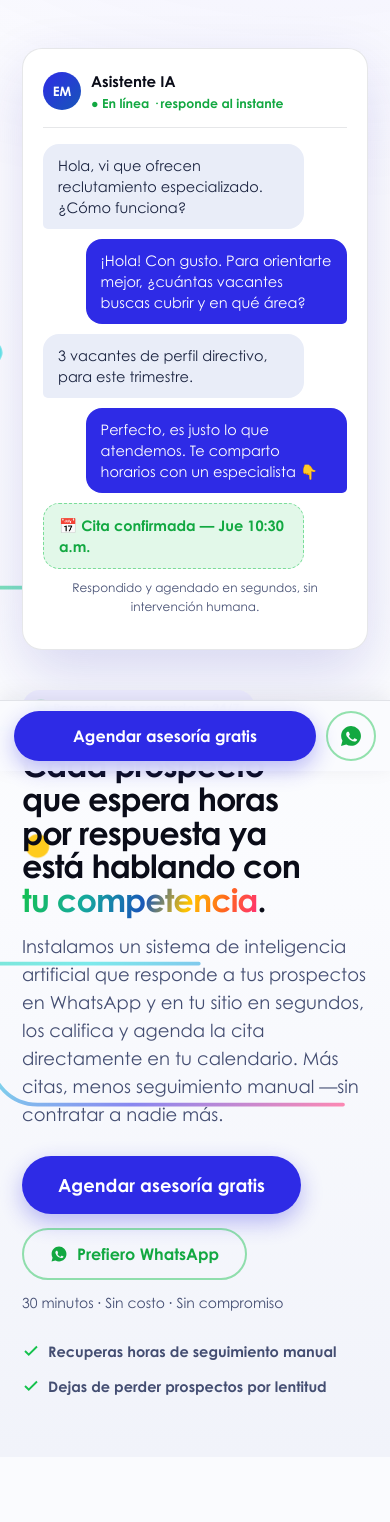
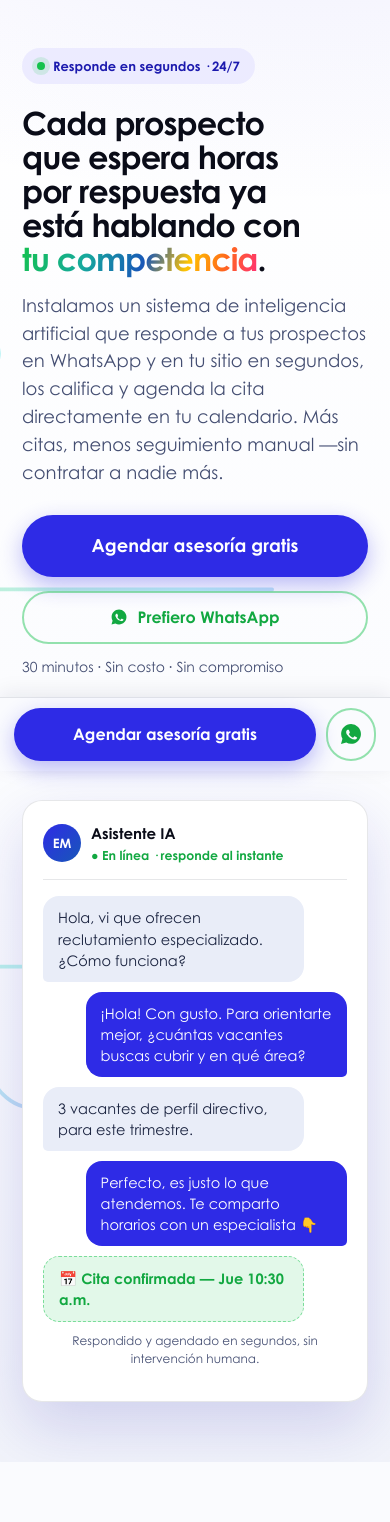
Before and after one commit to easymktok-ops/repo, a PHP site: page / in a window 390 px wide; the page is wider, and only the part inside the window is pictured. Shown: the part 73-1595 px from the top of that part. Run offline with PHP 8.4, Linux system fonts and the light colour scheme.

Commit message:
Fix mobile hero: no horizontal overflow, copy/CTA before chat panel
- Long CTA labels wrap and CTAs go full-width on phones (the "Quiero ver cómo
  funcionaría en mi negocio" button was nowrap and overflowed the viewport).
- Remove the forced order:-1 on the hero visual so the headline and primary
  CTA render first when stacked; the chat panel now follows the copy.
- Add overflow-x guard and dim the decorative hero circuit on small screens.

Co-Authored-By: Claude Opus 4.8 <noreply@anthropic.com>
Claude-Session: https://claude.ai/code/session_01MoQyw1iaYToVi9GkFZCyzC

```diff
--- a/site/assets/css/styles.css
+++ b/site/assets/css/styles.css
@@ -87,7 +87,7 @@ ul{margin:0;padding:0;list-style:none;}
 /* -------------------------------- Botones ------------------------------- */
 .btn{display:inline-flex;align-items:center;justify-content:center;gap:9px;font-family:var(--font-display);
   font-size:16px;font-weight:var(--fw-bold);line-height:1;padding:15px 26px;border-radius:100px;
-  border:2px solid transparent;cursor:pointer;transition:transform .12s,background .16s,box-shadow .16s,border-color .16s;white-space:nowrap;}
+  border:2px solid transparent;cursor:pointer;transition:transform .12s,background .16s,box-shadow .16s,border-color .16s;white-space:nowrap;max-width:100%;}
 .btn:active{transform:translateY(1px);}
 .btn--primary{background:var(--accent);color:#fff;box-shadow:0 8px 22px rgba(46,43,230,.32);}
 .btn--primary:hover{background:var(--accent-hover);box-shadow:0 12px 28px rgba(46,43,230,.42);}
@@ -245,13 +245,18 @@ ul{margin:0;padding:0;list-style:none;}
 @media (max-width:940px){
   :root{--section-y:66px;}
   .hero-grid{grid-template-columns:1fr;gap:40px;}
-  .hero-visual{order:-1;}
   .chat{margin:0 auto;}
   .grid-3,.steps{grid-template-columns:1fr 1fr;}
   .footer-top{flex-direction:column;}
 }
 @media (max-width:720px){
+  html,body{overflow-x:hidden;}
   body{font-size:16px;padding-bottom:74px;}
+  /* CTAs: envuelven texto y ocupan el ancho para no desbordar */
+  .btn{white-space:normal;line-height:1.2;}
+  .hero .btn-row,.cta-final .btn-row{flex-direction:column;align-items:stretch;width:100%;}
+  .hero .btn-row .btn,.cta-final .btn-row .btn,.mt-32 .btn,.text-center .btn--lg{width:100%;}
+  .hero-circuit{opacity:.5;}
   .nav-links{display:none;}
   .nav-toggle{display:inline-flex;}
   .nav-cta .nav-header-primary,.nav-cta .nav-wa{display:none;}
```
